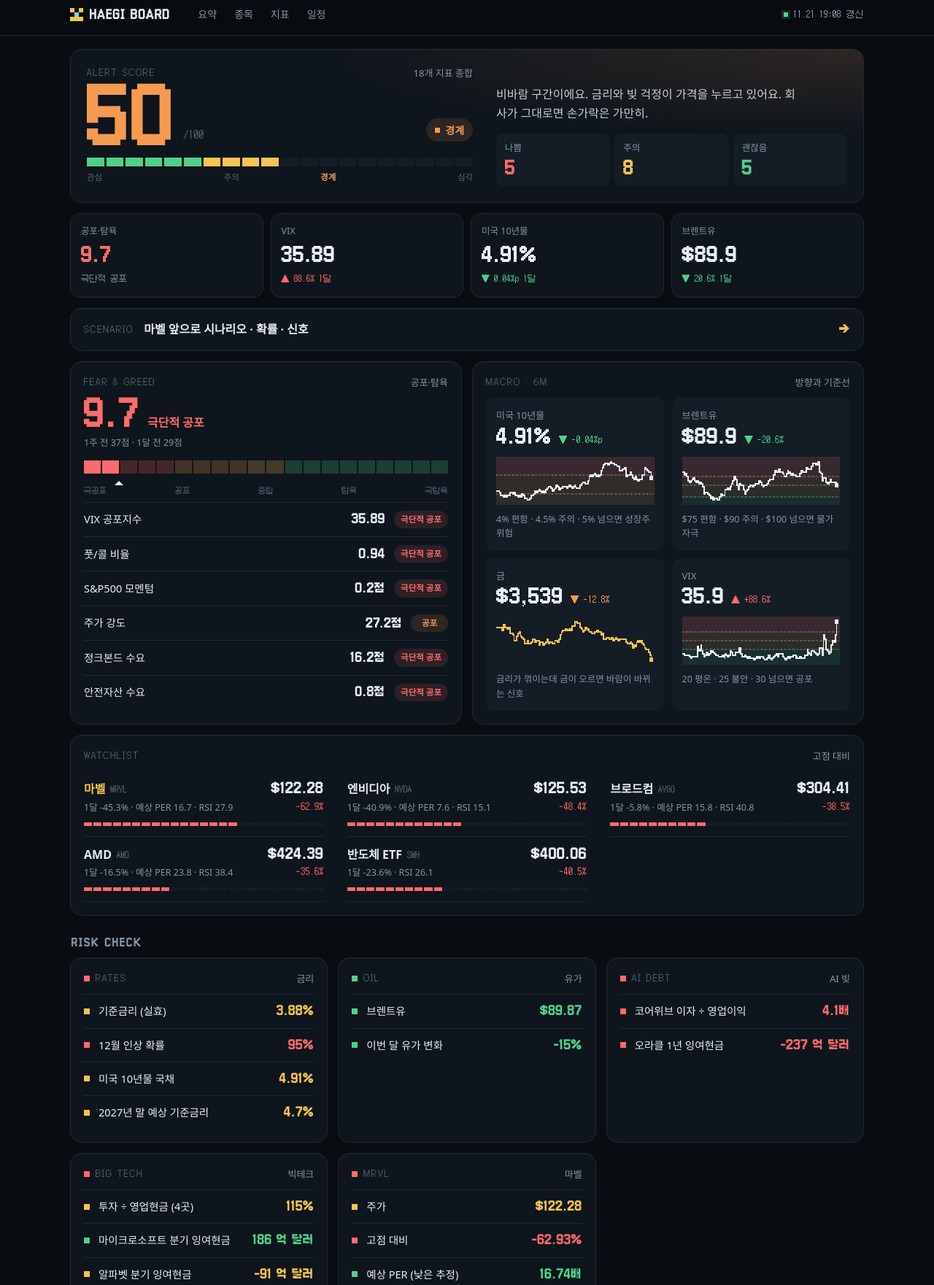
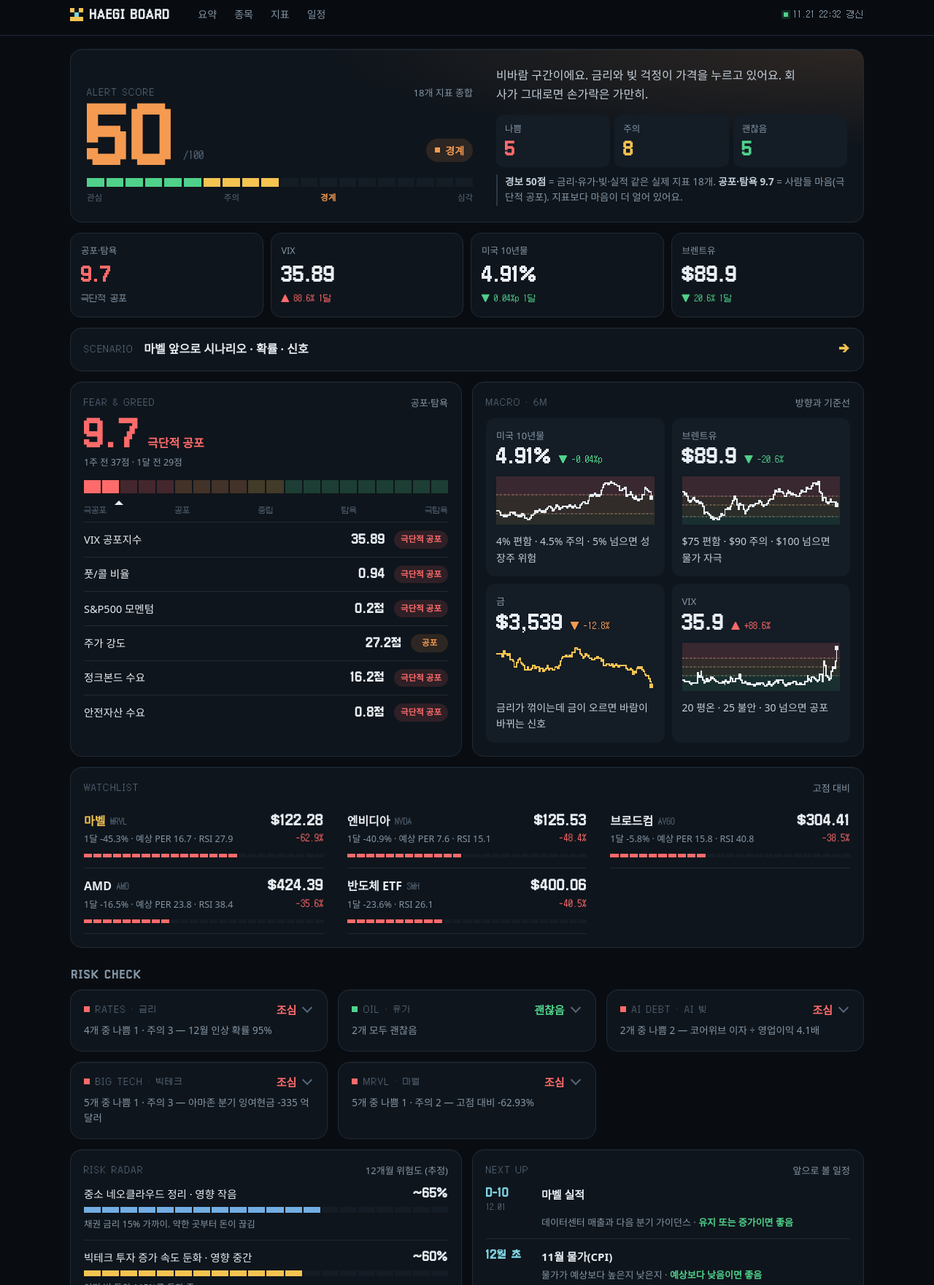
Before and after one commit to sang92-lee/bigtwo, a plain HTML site: page public/index.html in a window 1280 px wide. Shown: the part 8-1769 px from the top of the page at 73% size. Drawn offline with Linux system fonts and the light colour scheme; a web font is replaced by a local one.

Commit message:
상황판: 위험 칸 접기, 그래프 설명 글씨 키움, 경보·공포 연결 한 줄

```diff
--- a/public/index.html
+++ b/public/index.html
@@ -114,7 +114,19 @@ a{color:inherit}
 .gauge .n b{font:700 24px var(--px)}
 .gauge .n span{font:12px var(--mono)}
 .gauge canvas{width:100%;height:72px;image-rendering:pixelated;display:block}
-.gauge p{margin:8px 0 0;font-size:12.5px;color:var(--dim);line-height:1.55}
+.gauge p{margin:10px 0 0;font-size:14px;color:var(--sub);line-height:1.6}
+/* 접는 칸 */
+details.px{padding:0}
+details.px>summary{list-style:none;cursor:pointer;padding:16px 18px;display:grid;grid-template-columns:minmax(0,1fr) auto 14px;gap:10px;align-items:center}
+details.px>summary::-webkit-details-marker{display:none}
+details.px>summary h2{margin:0}
+details.px>summary .verdict{font:700 15px var(--read);white-space:nowrap}
+details.px>summary::after{content:'';width:8px;height:8px;border-right:2px solid var(--faint);border-bottom:2px solid var(--faint);transform:rotate(45deg);margin-top:-4px;transition:transform .2s;grid-row:1;grid-column:3}
+details.px[open]>summary::after{transform:rotate(-135deg);margin-top:4px}
+details.px>summary .why{grid-column:1/-1;font-size:13.5px;color:var(--dim);margin-top:-2px}
+details.px .body{padding:0 18px 12px}
+.link2{margin:10px 0 0;font-size:13.5px;line-height:1.6;color:var(--dim);border-left:2px solid var(--line2);padding-left:10px}
+.link2 b{color:var(--sub);font-weight:600}
 /* 종목 */
 .stk{display:grid;grid-template-columns:minmax(0,1fr) auto;gap:2px 12px;padding:14px 0;border-top:1px solid var(--line)}
 .stk:first-of-type{border-top:0;padding-top:4px}
@@ -189,6 +201,7 @@ footer a{color:var(--dim)}
     <div>
       <p class="msg" id="msg"></p>
       <div class="split"><div>나쁨<b class="c-bad" id="nbad">—</b></div><div>주의<b class="c-warn" id="nwarn">—</b></div><div>괜찮음<b class="c-ok" id="nok">—</b></div></div>
+      <p class="link2" id="link2"></p>
     </div>
   </section>
 
@@ -311,6 +324,12 @@ function render(d) {
 
   // 공포탐욕
   if (fgRow) {
+    const f0 = (FG[fgRow.rating] || [fgRow.rating])[0], lk = $('link2'); lk.replaceChildren();
+    lk.append(el('b', null, '경보 ' + a.score + '점'), document.createTextNode(' = 금리·유가·빚·실적 같은 실제 지표 ' + (a.bad + a.warn + a.ok) + '개. '),
+      el('b', null, '공포·탐욕 ' + num(fgRow.value, 1)), document.createTextNode(' = 사람들 마음(' + f0 + '). '),
+      document.createTextNode(+fgRow.value < 25 && a.level !== '심각' ? '지표보다 마음이 더 얼어 있어요.' : +fgRow.value > 75 ? '지표보다 마음이 더 들떠 있어요.' : '마음과 지표가 비슷하게 가요.'));
+  }
+  if (fgRow) {
     const f = FG[fgRow.rating] || [fgRow.rating, C.fg, ''], v = +fgRow.value;
     $('fear').style.setProperty('--fgc', f[1]);
     $('fgn').textContent = num(v, 1); $('fgr').textContent = f[0]; $('fgp').textContent = fgRow.note || '';
@@ -356,8 +375,15 @@ function render(d) {
   $('sectors').replaceChildren(...groups.map(([g, en]) => {
     const items = d.checks.filter((c) => c.group === g);
     const worst = items.reduce((w, c) => (rank[c.status] > rank[w] ? c.status : w), 'ok');
-    const sec = el('section', 'px'); const h = el('h2'); h.append(el('i', 'led ' + worst), document.createTextNode(en), el('b', null, g)); sec.append(h);
-    for (const c of items) { const row = el('div', 'ck'); const st = ST[c.status] || ['', 'c-dim']; row.append(el('i', 'led ' + c.status), el('span', null, c.item), el('b', st[1], fmt(c))); row.title = st[0] + ' · ' + (c.source || ''); sec.append(row); }
+    const sec = el('details', 'px'); const sm = el('summary'); const h = el('h2'); h.append(el('i', 'led ' + worst), document.createTextNode(en + ' · ' + g)); sm.append(h);
+    const nb = items.filter((c) => c.status === 'bad').length, nw = items.filter((c) => c.status === 'warn').length;
+    const vd = {ok: ['괜찮음', 'c-ok'], warn: ['지켜보기', 'c-warn'], bad: ['조심', 'c-bad']}[worst];
+    sm.append(el('span', 'verdict ' + vd[1], vd[0]));
+    const top = items.find((c) => c.status === worst) || items[0];
+    sm.append(el('span', 'why', (nb || nw) ? items.length + '개 중 ' + [nb ? '나쁨 ' + nb : '', nw ? '주의 ' + nw : ''].filter(Boolean).join(' · ') + ' — ' + top.item + ' ' + fmt(top) : items.length + '개 모두 괜찮음'));
+    sec.append(sm); const body = el('div', 'body');
+    for (const c of items) { const row = el('div', 'ck'); const st = ST[c.status] || ['', 'c-dim']; row.append(el('i', 'led ' + c.status), el('span', null, c.item), el('b', st[1], fmt(c))); row.title = st[0] + ' · ' + (c.source || ''); body.append(row); }
+    sec.append(body);
     return sec;
   }));
 
--- a/public/market.json
+++ b/public/market.json
@@ -1,5 +1,5 @@
 {
- "updated": "2026-11-21T19:08+09:00",
+ "updated": "2026-11-21T22:32+09:00",
  "alert": {
   "score": 50,
   "level": "경계",
```
Also changed, not shown: public/scenario.html (+13 -1 lines).
